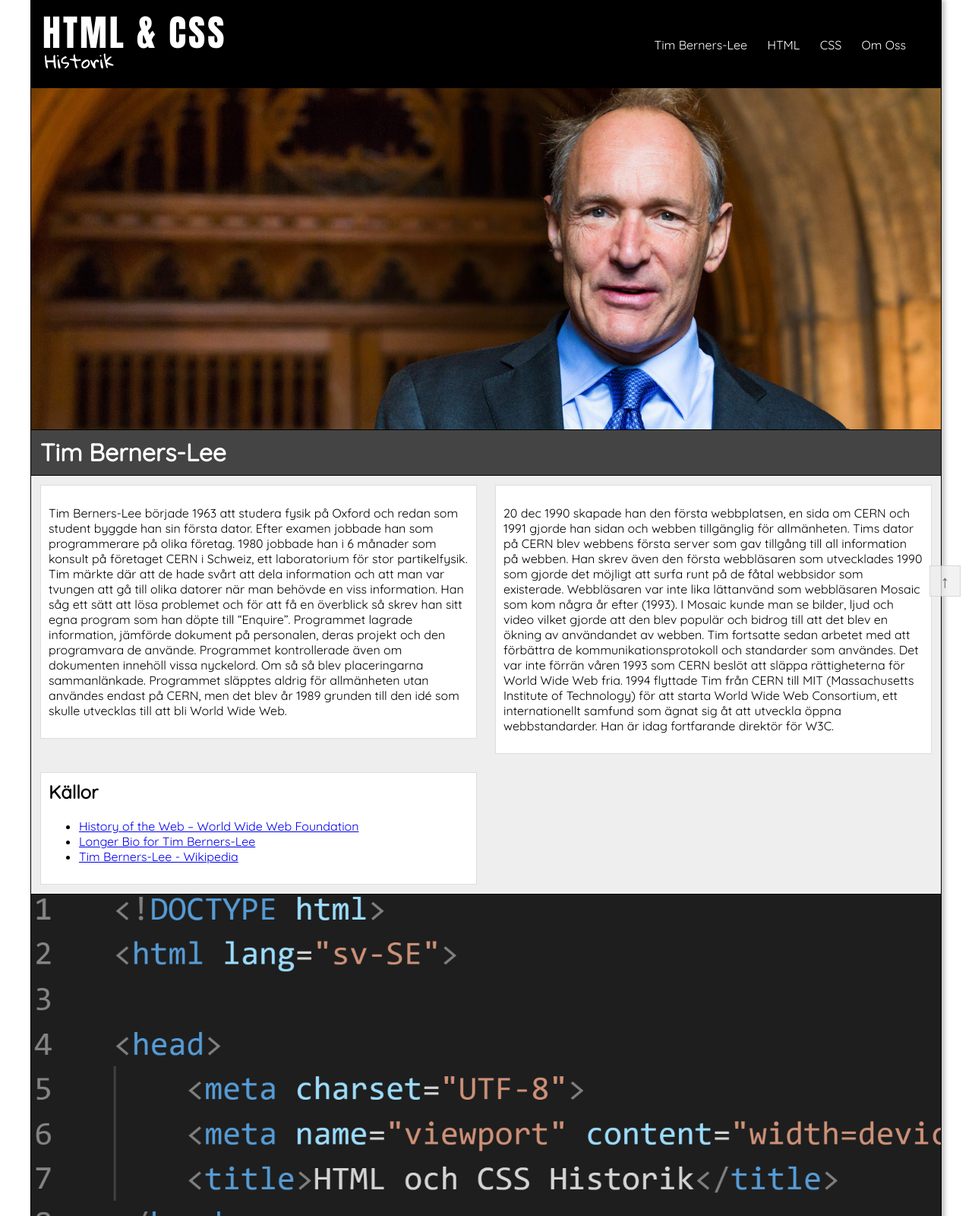
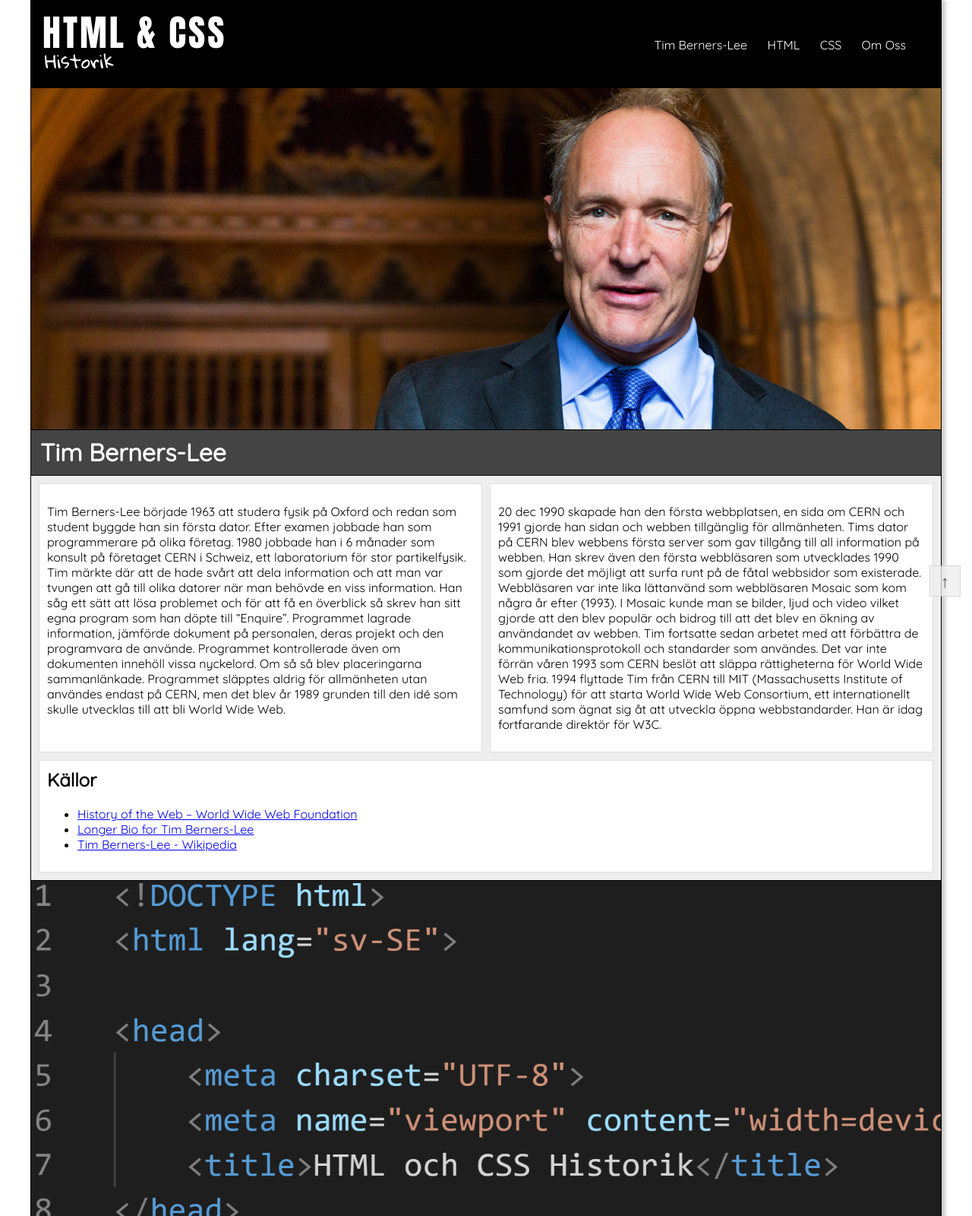
Before and after one commit to Awkes/HTML-och-CSS-historik, a plain HTML site: page index.html in a window 1280 px wide. Shown: the top 1600 px of the page at 76% size. Drawn offline with Linux system fonts and the light colour scheme.

Commit message:
flexbox och grid

```diff
--- a/index.html
+++ b/index.html
@@ -101,7 +101,7 @@
             </p>
         </div>
         <div class="clearfix"></div>
-        <div class="left">
+        <div class="left both">
             <h2>Källor</h2>
             <ul>
                 <li>
@@ -474,7 +474,7 @@
             <div class="clearfix"></div>
         </div>
         <div class="clearfix"></div>
-        <div class="left">
+        <div class="left both">
             <img src="images/andreas.jpg" alt="Andreas Åkerlöf" class="profilbild">
             <p class="profiltext">
                 <strong>Andreas Åkerlöf</strong><br>
--- a/style.css
+++ b/style.css
@@ -194,7 +194,7 @@ main{
 footer{
     background-color: #000;
     color: #FFF;
-    border-top: 20px solid #EEE;
+    border-top: 30px solid #EEE;
 }
 
 /* STORA SKÄRMAR */
@@ -277,4 +277,64 @@ footer{
         display: list-item;
         padding: 3px;
     }
+
+    /*flex header footer*/
+
+    @supports(display: flex){
+
+        header{
+            display: flex;
+        }
+        footer{
+            display: flex;
+
+        }
+
+        #sitemap{
+            order: 1;
+        }
+
+        #copy{
+            order: 2;
+        }
+
+        #icons{
+            order: 3;
+        }
+
+    }
+    /* Gridsupport Main*/
+    @supports(display: grid){
+        main{
+            display: grid;
+            grid-template-columns: 50% 50%;
+        }
+        #tim,#omoss,#html,#css{
+            grid-column: span 2;
+        }
+
+        #omoss,#html,#css{
+            margin-top: 10px;
+        }
+
+
+        .left, .right{
+            width: auto;
+        }
+
+        .left{
+            grid-column: 1;
+            margin: 10px 5px 0px 10px;
+        }
+
+        .right{
+            grid-column: 2;
+            margin: 10px 10px 0px 5px;
+        }
+        .both{
+            grid-column: 1 / span 2;
+            margin-right: 10px;
+        }
+    }
+
 }
```
